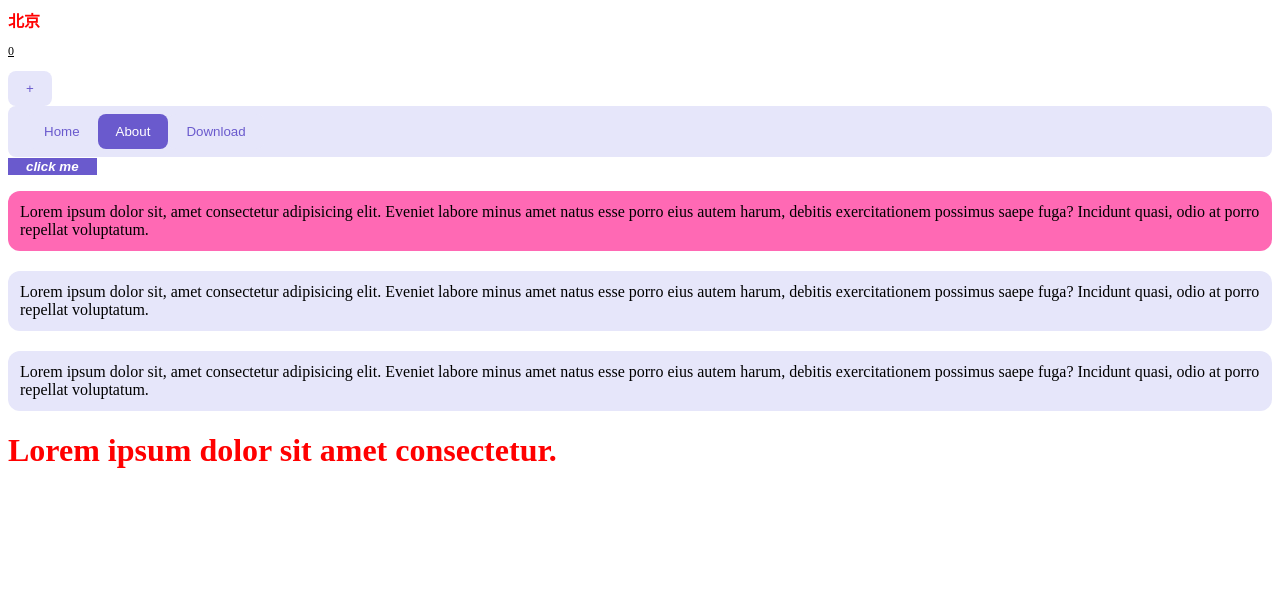
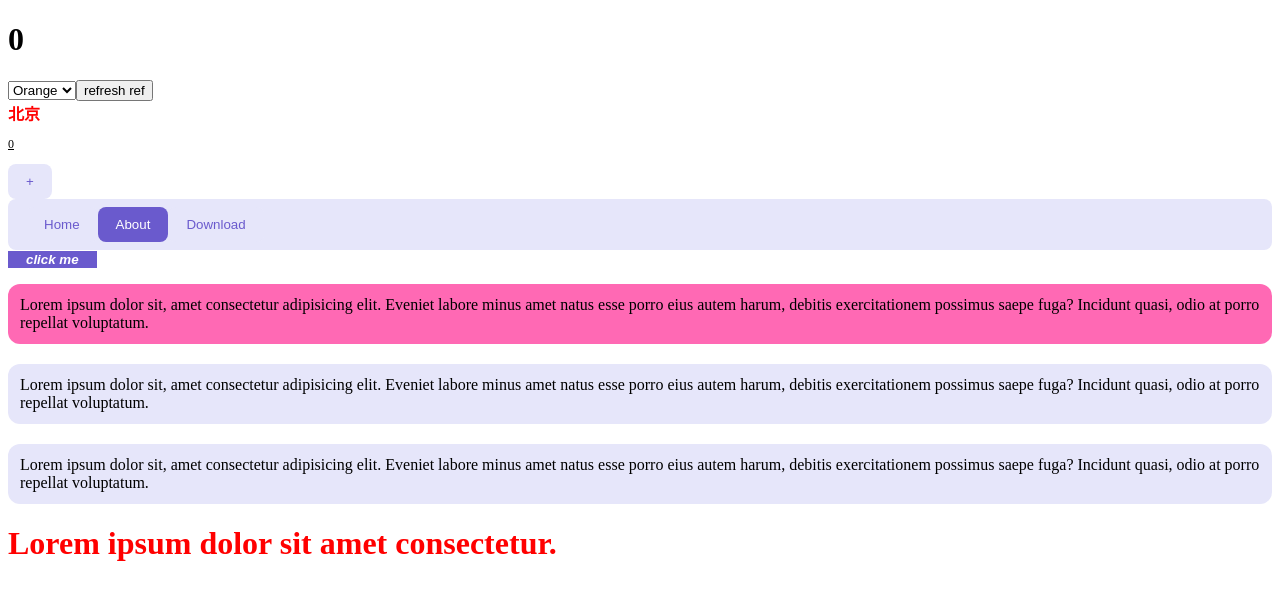
Before and after one commit to xlx-tutorials/react-tutorials, a React (Create React App) app: page / in a window 1280 px wide. Shown: the top 600 px of the page. Built offline with nearby package versions, Linux system fonts and the light colour scheme.

Commit message:
feat: add life cycle

```diff
--- a/src/App.js
+++ b/src/App.js
@@ -1,5 +1,5 @@
 /** @jsxImportSource @emotion/react */
-import { useState } from 'react'
+import { useEffect, useRef, useState } from 'react'
 import Button from './components/Button'
 import Tabs from './components/Tabs'
 import { button, text } from './button.module.css'
@@ -8,6 +8,8 @@ import { List, ListItem } from './components/List'
 // import { css } from '@emotion/css'
 import { css } from '@emotion/react'
 import { TITLE } from './constants/config'
+import Select from './components/Select'
+import Count from './components/Count'
 
 export const buttonStyle = {
   color: 'slateblue',
@@ -50,9 +52,30 @@ const textCSS = css`
 function App() {
   const [selectedTab, setSelectedTab] = useState('about')
   const [count, setCount] = useState(0)
+  const mountedRef = useRef(false)
+  const [count2, setCount2] = useState(0)
+
+  useEffect(() => {
+    if (mountedRef.current) {
+      console.log(1)
+    } else {
+      mountedRef.current = true
+    }
+  }, [count])
 
   return (
     <div className='App'>
+      <Count value={count2} onClick={() => setCount2(count2 + 1)} />
+      <Select
+        list={[
+          { value: 'apple', label: 'Apple' },
+          { value: 'banana', label: 'Banana' },
+          { value: 'orange', label: 'Orange' },
+        ]}
+        defaultValue='orange'
+        onChange={(newValue) => alert(newValue)}
+      />
+      <button>refresh ref</button>
       <div className='Heading' css={HeadingCSS}>
         {TITLE}
       </div>
--- /dev/null
+++ b/src/components/Count.jsx
@@ -0,0 +1,7 @@
+import React, { useState } from 'react'
+
+function Count({ value, ...props }) {
+  return <h1 {...props}>{value}</h1>
+}
+
+export default Count
--- /dev/null
+++ b/src/components/Select/index.jsx
@@ -0,0 +1,29 @@
+import { useEffect, useRef, useState } from 'react'
+
+function Select({ list, onChange, defaultValue }) {
+  const [selected, setSelected] = useState(defaultValue ?? list[0].value)
+  const mountedRef = useRef(false)
+
+  useEffect(() => {
+    if (!mountedRef.current) {
+      mountedRef.current = true
+    } else {
+      if (onChange && mountedRef.current) onChange(selected)
+    }
+  }, [selected])
+
+  return (
+    <select
+      defaultValue={selected}
+      onChange={(ev) => setSelected(ev.target.value)}
+    >
+      {list?.map((item) => (
+        <option key={item.value} value={item.value}>
+          {item.label}
+        </option>
+      ))}
+    </select>
+  )
+}
+
+export default Select
```
